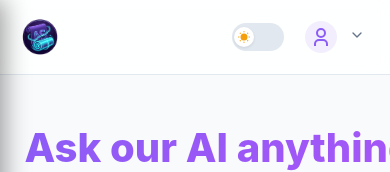
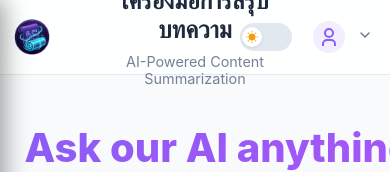
Before and after one commit to Artpannawat/Project-Artificer-Summarizer, a Vue app in the folder frontend/: page / in a window 390 px wide. Shown: the top 172 px of the page. Built offline with nearby package versions, Linux system fonts and the light colour scheme; no server answers.

Commit message:
Finalizing mobile ui and backend size

```diff
--- a/frontend/src/App.vue
+++ b/frontend/src/App.vue
@@ -476,11 +476,18 @@ export default {
 
 @media (max-width: 640px) {
   .app-title {
-    font-size: 1.25rem;
+    font-size: 1.5rem !important;
+    text-align: center;
+    line-height: 1.2;
+    margin-bottom: 0.5rem;
   }
 
   .app-subtitle {
-    display: none;
+    font-size: 0.9rem !important;
+    text-align: center;
+    padding: 0 1rem;
+    display: block !important; /* Force show, but smaller */
+    opacity: 0.9;
   }
 
   .logo-text {
@@ -488,11 +495,23 @@ export default {
   }
 
   .navbar-content {
-    padding: 0 1rem;
+    padding: 0 0.5rem;
   }
 
   .right-section {
     gap: 0.5rem;
   }
+
+  .logo-section {
+    flex: 0 0 auto;
+  }
+
+  .navbar-center {
+    flex: 1;
+    display: flex;
+    flex-direction: column;
+    align-items: center;
+    justify-content: center;
+  }
 }
 </style>
```
